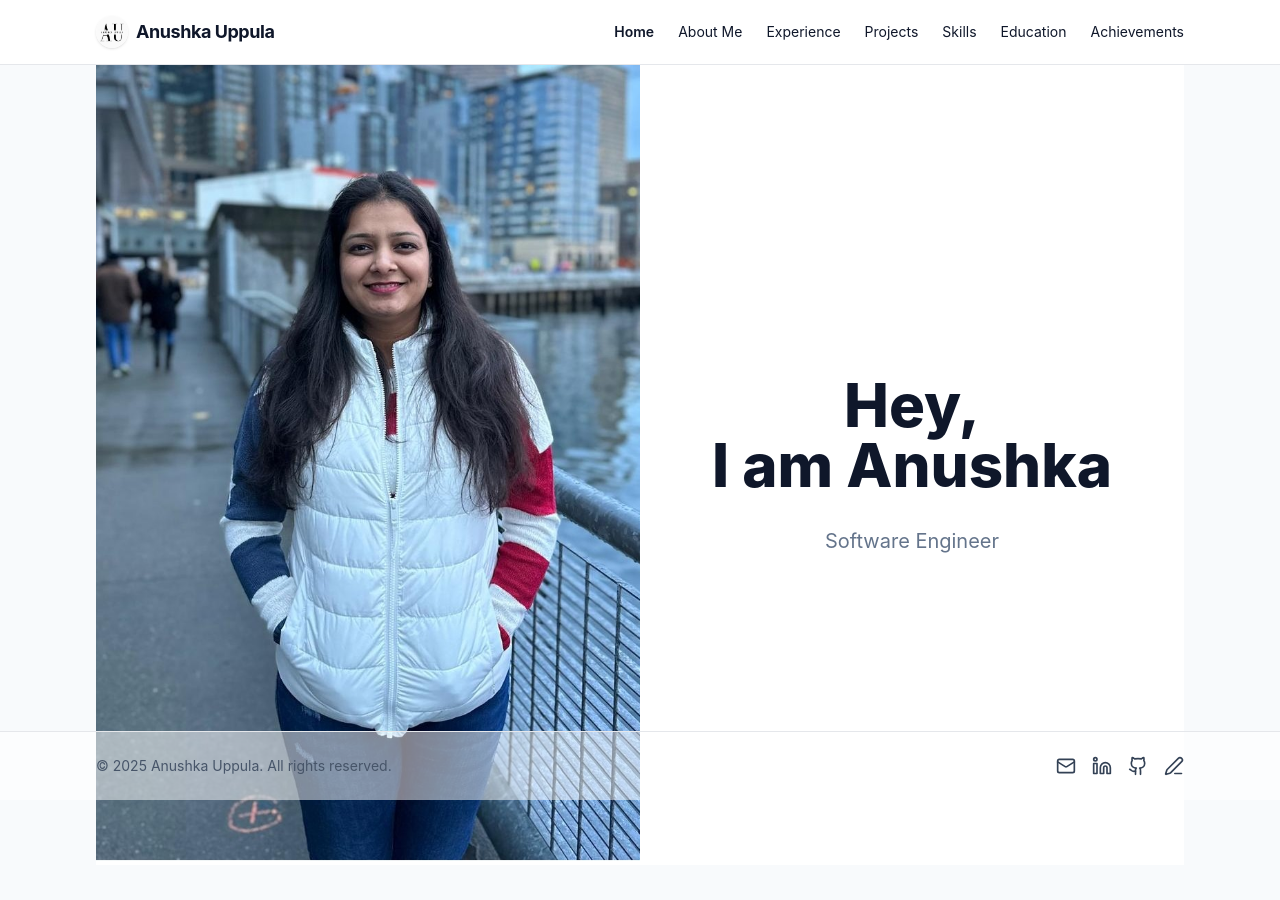
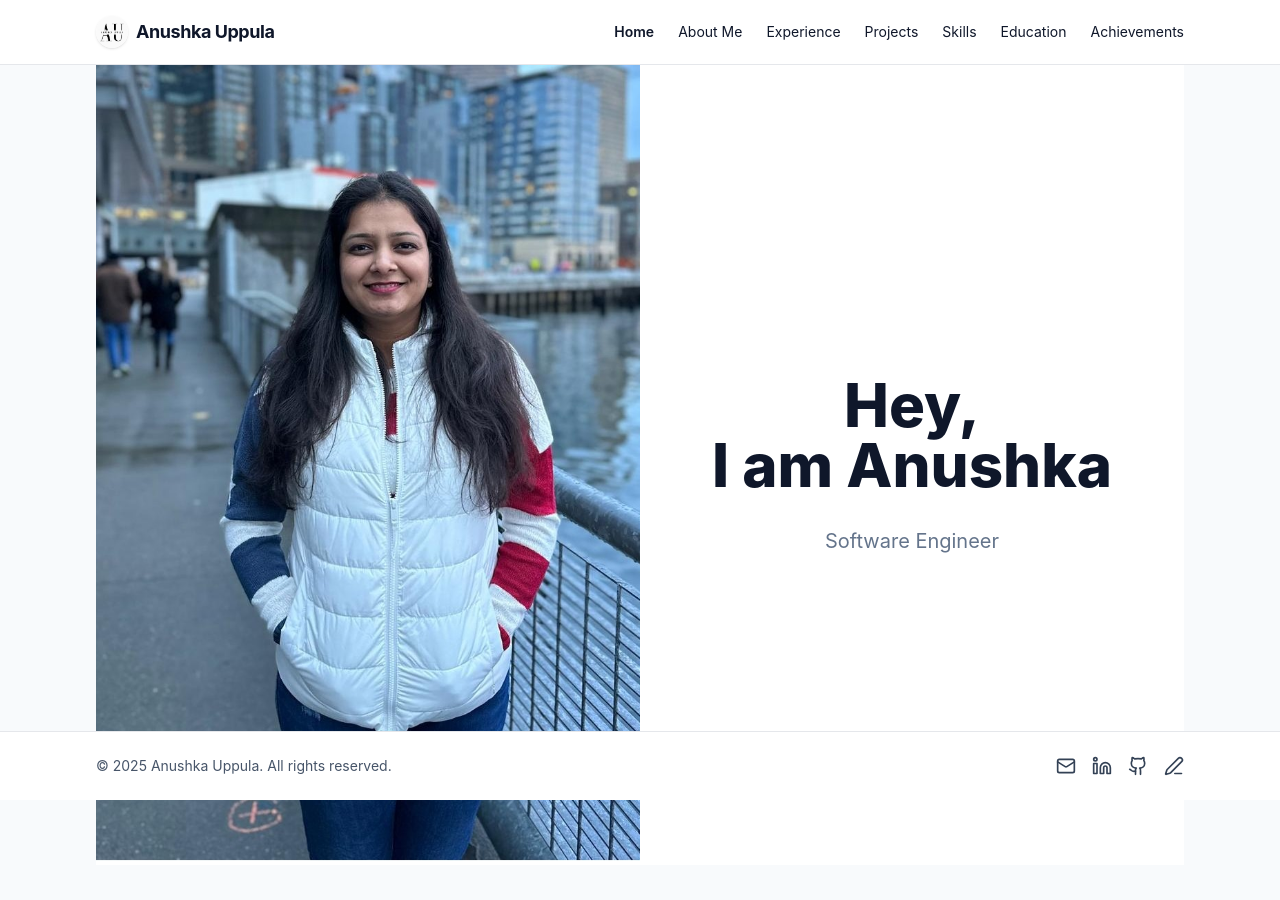
Before and after one commit to anushkauppula/my-portfolio, a React (Create React App) app: page / in a window 1280 px wide. Shown: the top 900 px of the page. Built offline with nearby package versions, Linux system fonts and the light colour scheme.

Commit message:
Update Footer.tsx

```diff
--- a/src/components/Footer.tsx
+++ b/src/components/Footer.tsx
@@ -3,7 +3,7 @@
 
 export default function Footer() {
   return (
-    <footer className="fixed bottom-0 left-0 w-full border-t bg-white/50 z-50">
+  <footer className="fixed bottom-0 left-0 w-full border-t bg-white z-50">
       <div className="mx-auto max-w-6xl px-4 sm:px-6 lg:px-8 py-6 flex flex-col sm:flex-row items-center justify-between gap-4">
         <p className="text-sm text-slate-600">
           © {new Date().getFullYear()} Anushka Uppula. All rights reserved.
```
